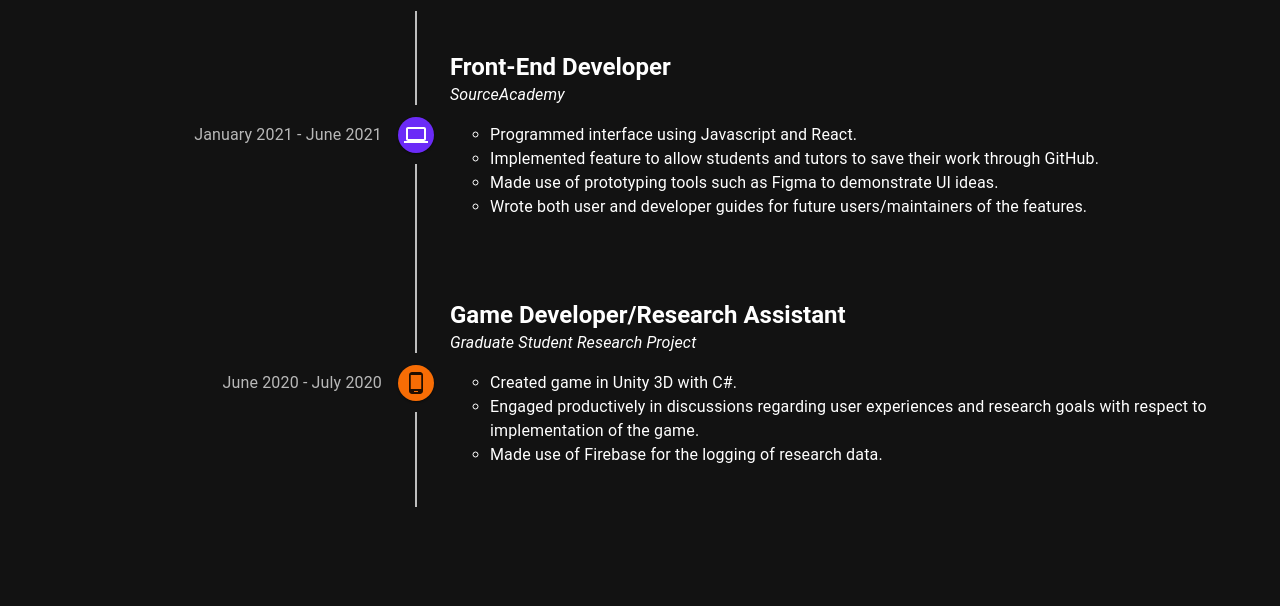
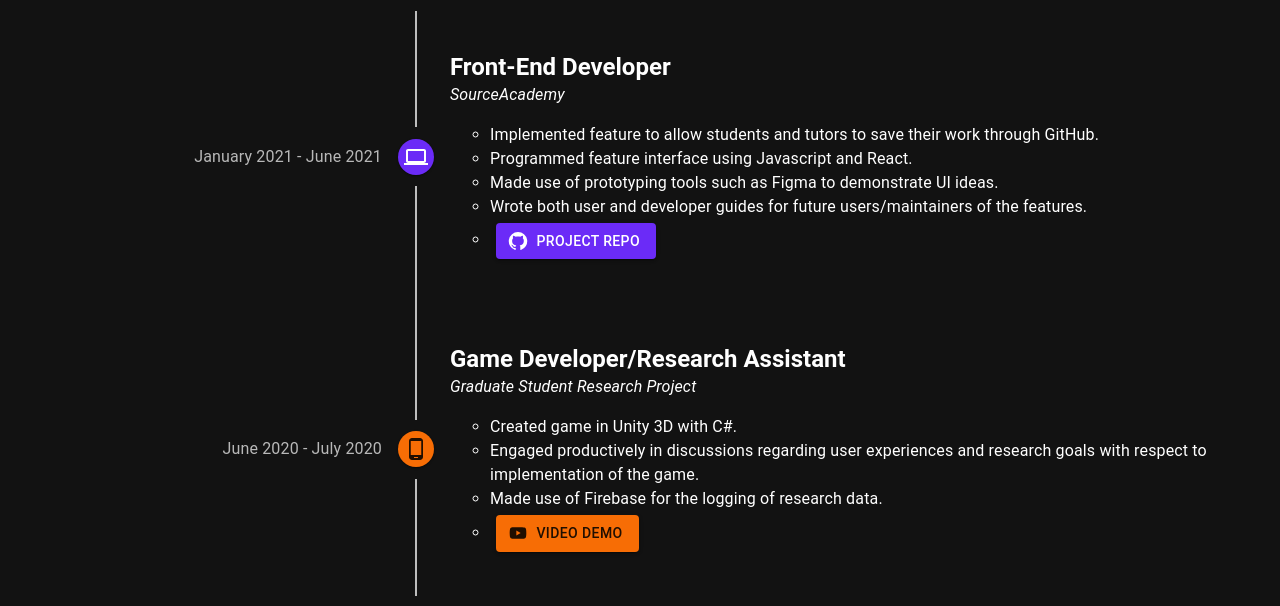
Before and after one commit to ChengGeng97/chenggeng97.github.io, a React (Create React App) app: page / in a window 1280 px wide. Shown: the part 1000-1606 px from the top of the page. Built offline with nearby package versions, Linux system fonts and the light colour scheme.

Commit message:
feat: Added links to work experience projects

```diff
--- a/src/ProjectCard.tsx
+++ b/src/ProjectCard.tsx
@@ -1,4 +1,4 @@
-import { Link, YouTube, GitHub } from '@mui/icons-material';
+import { GitHub, Link, YouTube } from '@mui/icons-material';
 import { Button, Box, Paper, Stack, Typography } from '@mui/material';
 
 type ProjectCardProps = {
--- a/src/WorkExperienceSection.js
+++ b/src/WorkExperienceSection.js
@@ -1,8 +1,8 @@
 import 'react-vertical-timeline-component/style.min.css';
 
-import { Laptop, PhoneAndroid } from '@mui/icons-material';
+import { GitHub, Laptop, PhoneAndroid, YouTube } from '@mui/icons-material';
 import { Box } from "@mui/system";
-import { Typography } from "@mui/material";
+import { Button, Typography } from "@mui/material";
 
 import Timeline from '@mui/lab/Timeline';
 import TimelineItem from '@mui/lab/TimelineItem';
@@ -50,10 +50,22 @@ export function WorkExperienceSection() {
             <Typography paragraph={true} sx={{fontStyle: 'italic'}}>SourceAcademy</Typography>
             <Typography>
               <ul>
-                <li>Programmed interface using Javascript and React.</li>
                 <li>Implemented feature to allow students and tutors to save their work through GitHub.</li>
+                <li>Programmed feature interface using Javascript and React.</li>
                 <li>Made use of prototyping tools such as Figma to demonstrate UI ideas.</li>
                 <li>Wrote both user and developer guides for future users/maintainers of the features.</li>
+                <li>
+                  <Button
+                  sx={{ margin: "0.5vh 0.5vw" }}
+                  variant="contained"
+                  startIcon={<GitHub />}
+                  href={"https://github.com/source-academy/frontend"}
+                  target="_blank"
+                  rel="noopener noreferrer"
+                  >
+                    Project Repo
+                  </Button>
+                </li>
               </ul>
             </Typography>
           </TimelineContent>
@@ -84,6 +96,19 @@ export function WorkExperienceSection() {
                 <li>Created game in Unity 3D with C#.</li>
                 <li>Engaged productively in discussions regarding user experiences and research goals with respect to implementation of the game.</li>
                 <li>Made use of Firebase for the logging of research data.</li>
+                <li>
+                  <Button
+                    sx={{ margin: "0.5vh 0.5vw" }}
+                    variant="contained"
+                    startIcon={<YouTube />}
+                    href={"https://youtu.be/G1nPTjCmFKs"}
+                    target="_blank"
+                    rel="noopener noreferrer"
+                    color="secondary"
+                  >
+                    Video Demo
+                  </Button>
+                </li>
               </ul>
             </Typography>
           </TimelineContent>
```
